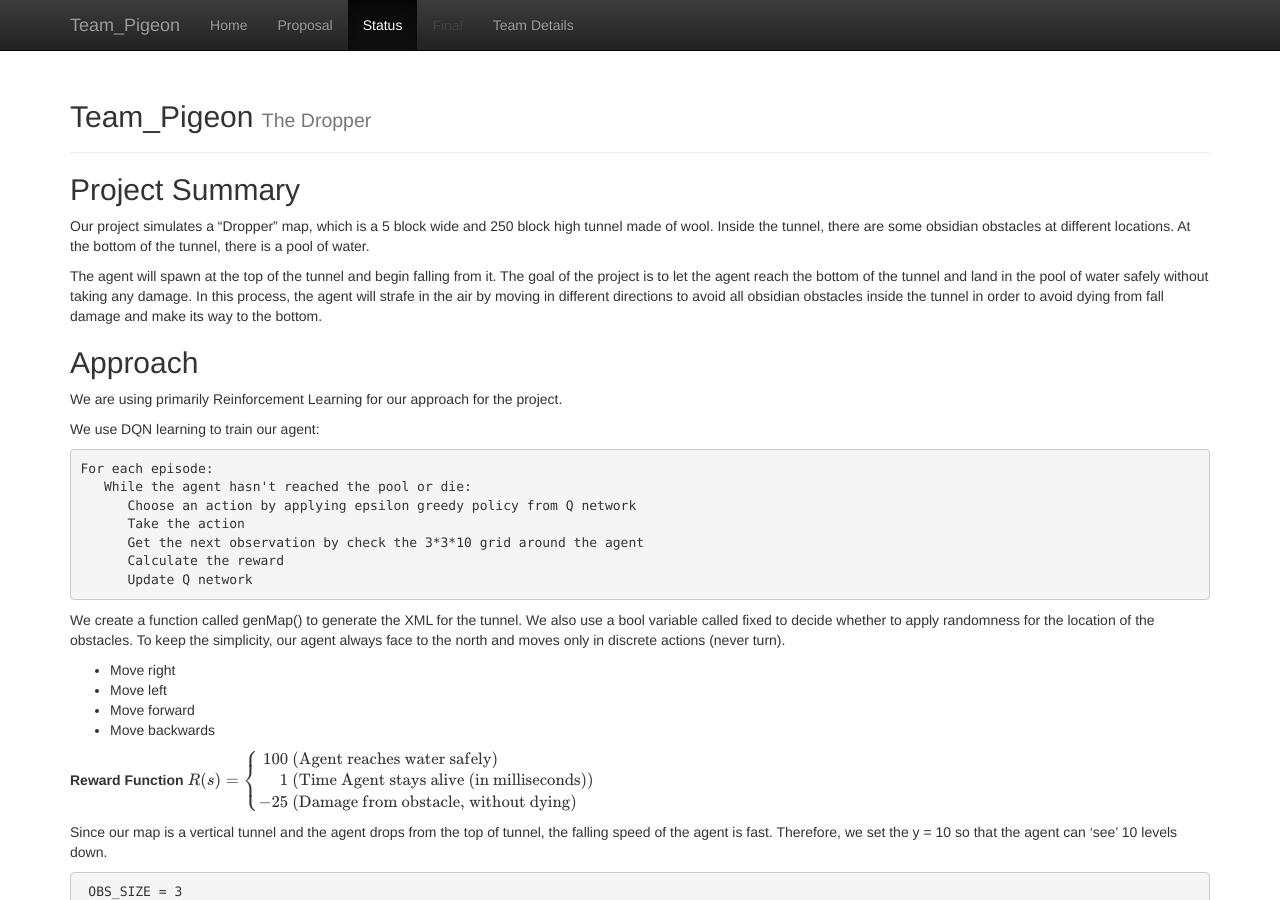
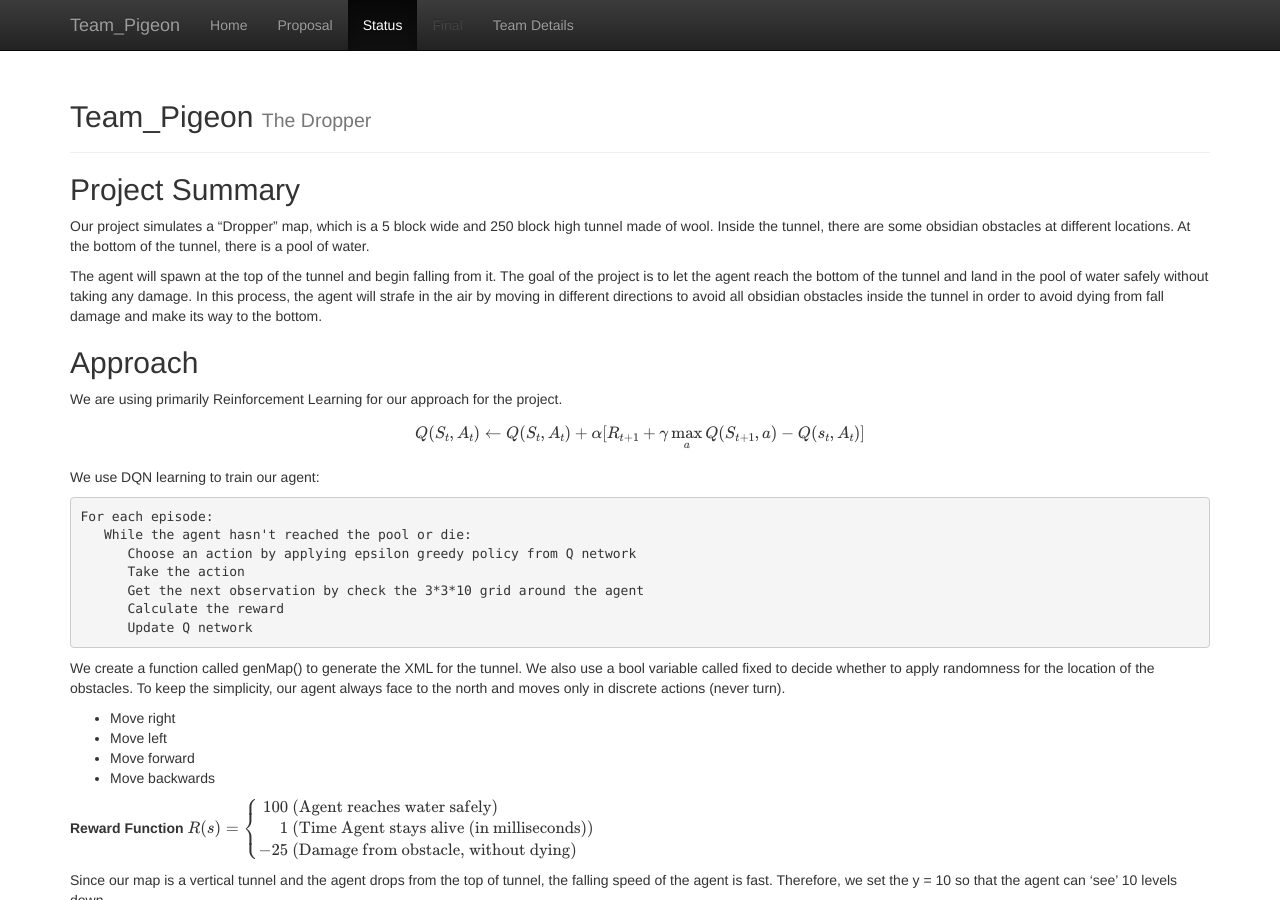
Before and after one commit to shanshs/Team-Pigeon, a Jekyll site: the page built from docs/status.md, in a window 1280 px wide and 900 px high. Built offline with Jekyll 4.4.1, drawn with Linux system fonts in a browser that asks for light colours; formulas are drawn with MathJax 3.

Commit message:
Update status.md

```diff
--- a/docs/status.md
+++ b/docs/status.md
@@ -12,6 +12,9 @@ The agent will spawn at the top of the tunnel and begin falling from it. The goa
 ## Approach
 We are using primarily Reinforcement Learning for our approach for the project.
 
+$$
+Q(S_t, A_t)\leftarrow Q(S_t, A_t) + \alpha[R_{t+1} + \gamma\max_a Q(S_{t+1},a)- Q(s_t, A_t)]
+$$
 
 We use DQN learning to train our agent:
 
```
